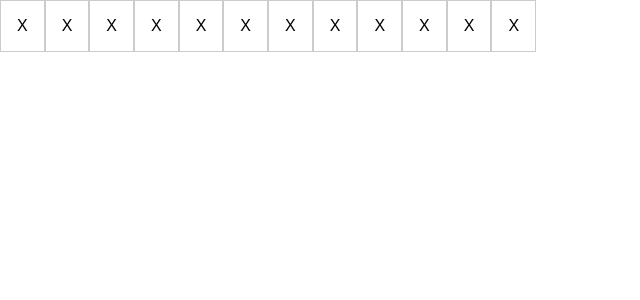
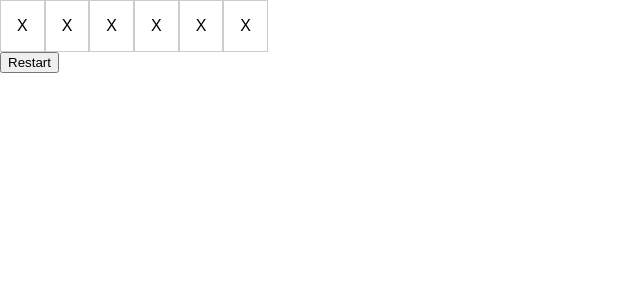
Before and after one commit to danieldecsi/memory-card-game, a React (Create React App) app: page / in a window 1280 px wide. Shown: the top 300 px of the page, without its empty margins (0-640 px from the left). Built offline with nearby package versions, Linux system fonts and the light colour scheme.

Commit message:
Add button to restart the game

```diff
--- a/src/App.js
+++ b/src/App.js
@@ -5,7 +5,13 @@ class App extends Component {
   constructor(props) {
     super(props);
 
-    const DECK_SIZE = 6;
+    this.state = {
+      deck: this.initializeDeck(),
+    };
+  }
+
+  initializeDeck() {
+    const DECK_SIZE = 3;
 
     const deck = [
       ...Array.from({ length: DECK_SIZE }).map((_, index) => index),
@@ -17,9 +23,7 @@ class App extends Component {
       [deck[i], deck[randomPosition]] = [deck[randomPosition], deck[i]];
     }
 
-    this.state = {
-      deck,
-    };
+    return deck;
   }
 
   intializeCard = (value, index) => {
@@ -34,6 +38,7 @@ class App extends Component {
   render() {
     return (
       <Fragment>
+        <div>
           {this.state.deck.map((card) => (
             <div
               key={card.key}
@@ -47,6 +52,8 @@ class App extends Component {
               {(card.revealed || card.matched) ? card.value : 'X'}
             </div>
           ))}
+        </div>
+        <button onClick={this.restart}>Restart</button>
       </Fragment>
     );
   }
@@ -121,6 +128,12 @@ class App extends Component {
       alert('Nyertel');
     }
   }
+
+  restart = () => {
+    this.setState(() => ({
+      deck: this.initializeDeck(),
+    }))
+  }
 }
 
 export default App;
```
Lines whose indentation alone changed are shown as unchanged.
